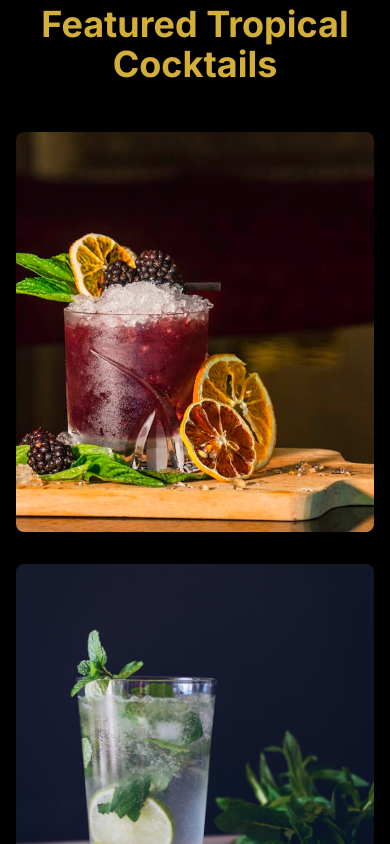
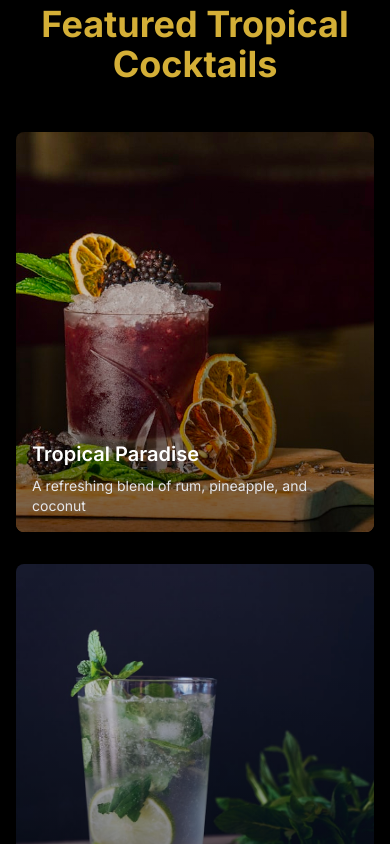
Before and after one commit to 1majek/cocktail, a Next.js app: page /cocktail/ in a window 390 px wide. Shown: the part 920-1764 px from the top of the page. Built offline with nearby package versions, Linux system fonts and the light colour scheme.

Commit message:
feat: always show cocktail details on mobile with subtle overlay

```diff
--- a/src/app/page.tsx
+++ b/src/app/page.tsx
@@ -77,9 +77,9 @@ export default function Home() {
                     className="object-cover transform group-hover:scale-105 transition-transform duration-300"
                     sizes="(max-width: 768px) 100vw, (max-width: 1200px) 50vw, 25vw"
                   />
-                  <div className="absolute inset-0 bg-gradient-to-t from-black/80 to-transparent opacity-0 group-hover:opacity-100 transition-opacity duration-300" />
+                  <div className="absolute inset-0 bg-gradient-to-t from-black/80 to-transparent md:opacity-0 opacity-70 md:group-hover:opacity-100 transition-opacity duration-300" />
                 </div>
-                <div className="absolute bottom-0 left-0 right-0 p-4 translate-y-full group-hover:translate-y-0 transition-transform duration-300">
+                <div className="absolute bottom-0 left-0 right-0 p-4 md:translate-y-full md:group-hover:translate-y-0 transition-transform duration-300">
                   <h3 className="text-xl font-semibold text-white mb-2">{cocktail.name}</h3>
                   <p className="text-gray-200 text-sm">{cocktail.description}</p>
                 </div>
```
